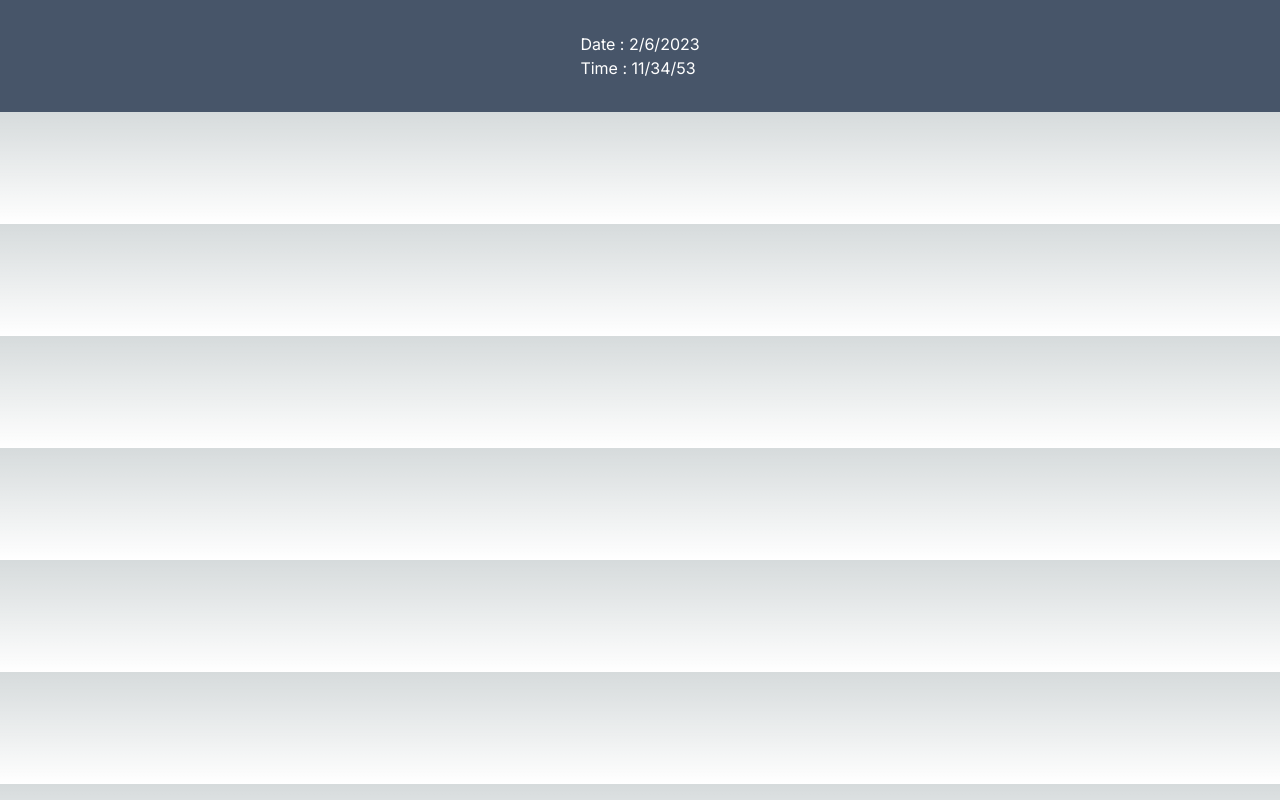
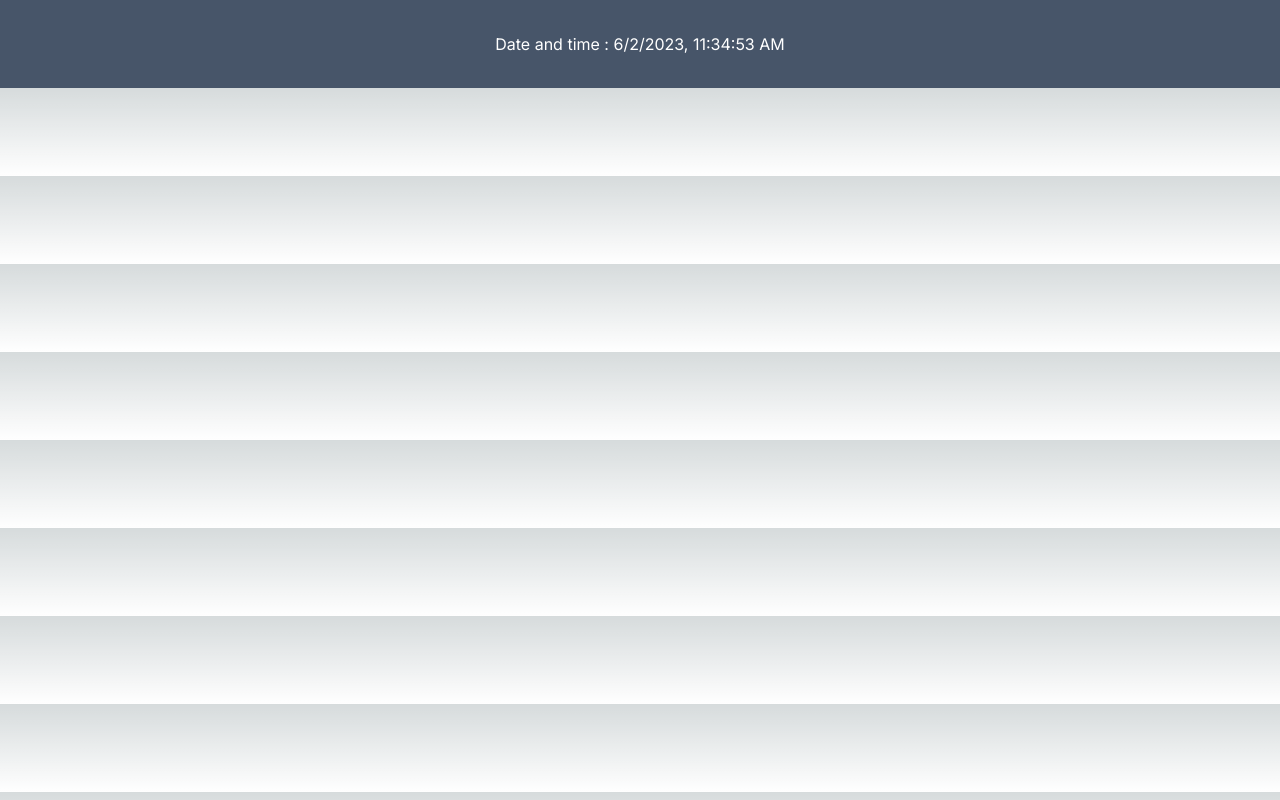
Before and after one commit to Ajithdev444/NEXTJS_APP_ROUTER, a Next.js app: page /time in a window 1280 px wide. Built offline with nearby package versions, Linux system fonts and the light colour scheme.

Commit message:
toLocaleString

```diff
--- a/app/time/page.tsx
+++ b/app/time/page.tsx
@@ -1,16 +1,12 @@
 const time = () => {
-    var showdate = new Date()
-    var displaytodaysdate = showdate.getDate()+'/'+(showdate.getMonth()+1)+'/'+showdate.getFullYear()
-    var displayTime = showdate.getHours()+'/'+showdate.getMinutes()+'/'+showdate.getSeconds();
+    var showdate = new Date().toLocaleString()
     return(
         <div className="flex justify-center items-center max-w-screen-xl bg-slate-600">
             <div className="flex flex-col text-white p-8">
                 <h1>
-                Date : {displaytodaysdate}
+                Date and time : {showdate}
                 </h1>
-                <h1>
-                Time : {displayTime}
-                </h1>
+
             </div>
         </div>
     )
```
